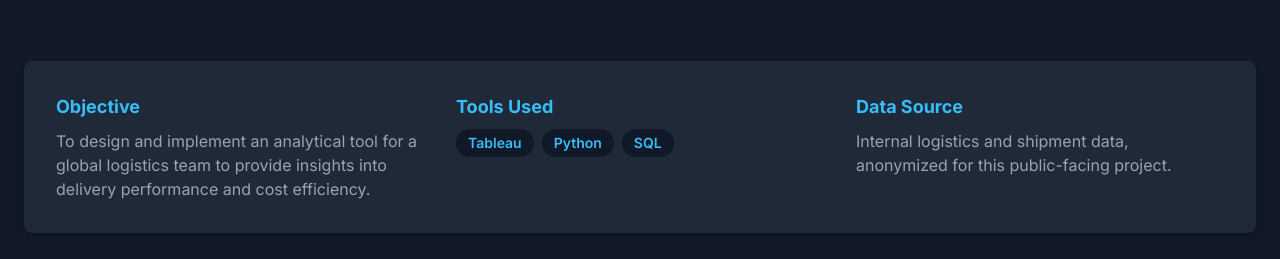
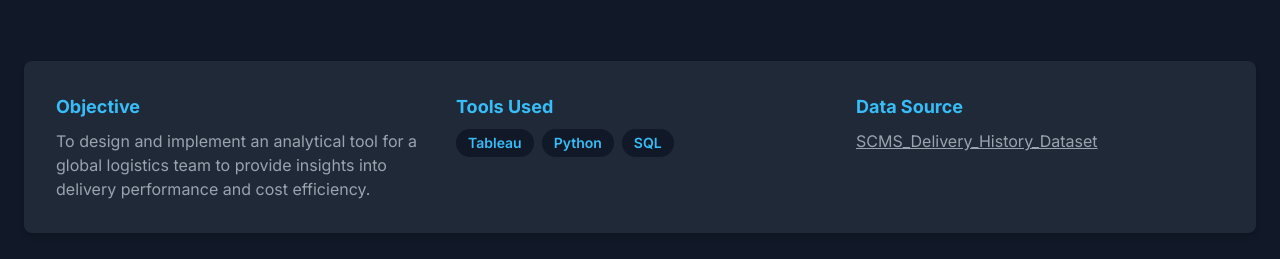
Before and after one commit to michaelcampbell215/michaelcampbell215.github.io, a plain HTML site: page supply-chain-project.html in a window 1280 px wide. Shown: the part 323-582 px from the top of the page. Drawn offline with nearby package versions, Linux system fonts and the light colour scheme.

Commit message:
Update supply-chain-project.html

```diff
--- a/supply-chain-project.html
+++ b/supply-chain-project.html
@@ -62,7 +62,9 @@
                 </div>
                 <div>
                     <h3 class="font-bold text-primary text-lg mb-2">Data Source</h3>
-                    <p class="text-gray-400">Internal logistics and shipment data, anonymized for this public-facing project.</p>
+                    <p class="text-gray-400">
+                        <a href="https://www.kaggle.com/datasets/apoorvwatsky/supply-chain-shipment-pricing-data?resource=download" target="_blank" class="underline hover:text-accent">SCMS_Delivery_History_Dataset</a>
+                    </p>
                 </div>
             </div>
         </section>
```
